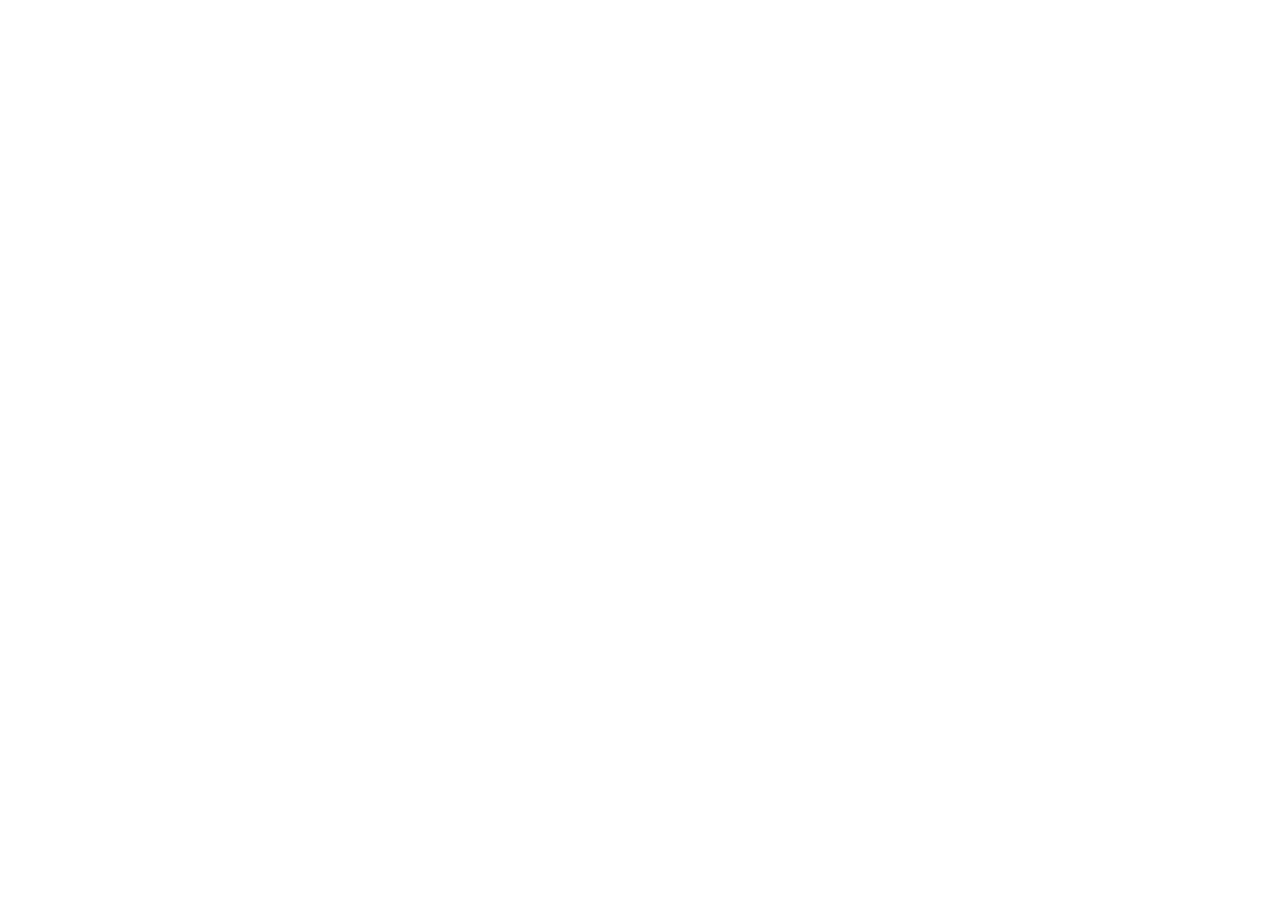
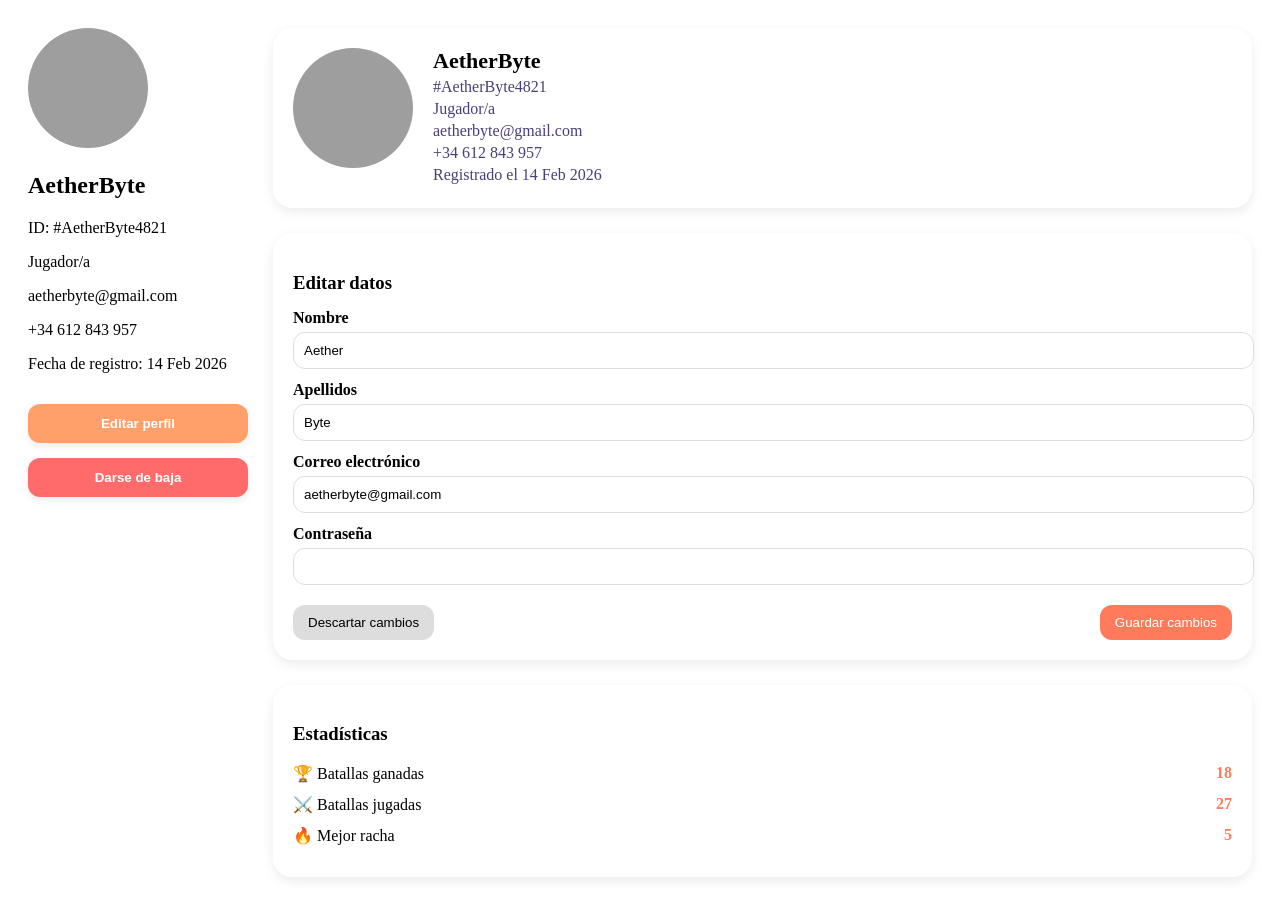
Before and after one commit to 333ares/Xuxemons, an Angular app in the folder frontend/: page /perfil in a window 1280 px wide. Before the commit this address led to /. Before the commit the page ends 800 px from the top, so only its background shows below. Built offline with nearby package versions, Linux system fonts and the light colour scheme; grey boxes are pictures that could not be loaded.

Commit message:
Archivos TS, HTML y CSS empezados
He empezado a hacer el codigo de los tres archivos para crear la pantalla de usuario. Aun no esta acabado, cuando este listo hare un commit explicando brevemente los archivos.

```diff
--- a/frontend/src/app/app.routes.ts
+++ b/frontend/src/app/app.routes.ts
@@ -1,9 +1,15 @@
 import { Routes } from '@angular/router';
 import { PaginaPrincipal } from './pagina-principal/pagina-principal';
+import { PerfilComponent } from './perfil/perfil';
+
 
 export const routes: Routes = [
   {
     path: '',
     component: PaginaPrincipal
+  },
+  {
+    path: 'perfil',
+    component: PerfilComponent
   }
 ];
--- a/frontend/src/app/perfil/perfil.css
+++ b/frontend/src/app/perfil/perfil.css
@@ -0,0 +1,150 @@
+/* ===== LAYOUT GENERAL ===== */
+
+.perfil-contenedor {
+  display: grid;
+  grid-template-columns: 220px 1fr;
+  gap: 25px;
+  padding: 20px;
+}
+
+/* ===== MENU LATERAL ===== */
+
+.menu-lateral {
+  display: flex;
+  flex-direction: column;
+  gap: 15px;
+}
+
+.btn-lateral {
+  padding: 12px;
+  border-radius: 12px;
+  border: none;
+  background: #ffffffcc;
+  box-shadow: 0 3px 8px rgba(0,0,0,0.08);
+  cursor: pointer;
+  font-weight: 600;
+}
+
+.btn-lateral.activo {
+  background: #ff9f6a;
+  color: white;
+}
+
+.btn-lateral.danger {
+  background: #ff6b6b;
+  color: white;
+}
+
+/* ===== CONTENIDO PRINCIPAL ===== */
+
+.contenido {
+  display: flex;
+  flex-direction: column;
+  gap: 25px;
+}
+
+/* ===== CABECERA ===== */
+
+.cabecera {
+  display: flex;
+  gap: 20px;
+  background: #ffffffcc;
+  padding: 20px;
+  border-radius: 20px;
+  box-shadow: 0 4px 12px rgba(0,0,0,0.08);
+}
+
+.avatar {
+  width: 120px;
+  height: 120px;
+  border-radius: 50%;
+  object-fit: cover;
+}
+
+.info-usuario h2 {
+  margin: 0;
+  font-size: 22px;
+}
+
+.info-usuario p {
+  margin: 4px 0;
+  color: #4a3f7a;
+}
+
+/* ===== FORMULARIO ===== */
+
+.formulario {
+  background: #ffffffcc;
+  padding: 20px;
+  border-radius: 20px;
+  box-shadow: 0 4px 12px rgba(0,0,0,0.08);
+}
+
+.formulario h3 {
+  margin-bottom: 15px;
+}
+
+label {
+  display: block;
+  margin-top: 12px;
+  font-weight: 600;
+}
+
+input {
+  width: 100%;
+  padding: 10px;
+  border-radius: 12px;
+  border: 1px solid #ddd;
+  margin-top: 5px;
+}
+
+.botones {
+  display: flex;
+  justify-content: space-between;
+  margin-top: 20px;
+}
+
+.btn-secundario {
+  background: #ddd;
+  padding: 10px 15px;
+  border-radius: 12px;
+  border: none;
+  cursor: pointer;
+}
+
+.btn-principal {
+  background: #ff7b5c;
+  color: white;
+  padding: 10px 15px;
+  border-radius: 12px;
+  border: none;
+  cursor: pointer;
+}
+
+/* ===== ESTADÍSTICAS ===== */
+
+.estadisticas {
+  background: #ffffffcc;
+  padding: 20px;
+  border-radius: 20px;
+  box-shadow: 0 4px 12px rgba(0,0,0,0.08);
+}
+
+.stat {
+  display: flex;
+  justify-content: space-between;
+  margin-bottom: 12px;
+  font-size: 16px;
+}
+
+.stat strong {
+  color: #ff7b5c;
+}
+
+/* ===== RESPONSIVE ===== */
+
+@media (max-width: 900px) {
+  .perfil-contenedor {
+    grid-template-columns: 1fr;
+  }
+}
--- a/frontend/src/app/perfil/perfil.html
+++ b/frontend/src/app/perfil/perfil.html
@@ -1 +1,88 @@
-<p>perfil works!</p>
+<div class="perfil-contenedor">
+
+  <!-- LATERAL IZQUIERDO -->
+  <aside class="menu-lateral">
+
+  <div class="perfil-mini">
+    <img class="avatar" [src]="usuario.avatar" alt="avatar" />
+
+    <h2>{{ usuario.username }}</h2>
+    <p class="userid">ID: {{ usuario.userId }}</p>
+    <p class="rol">{{ usuario.rol }}</p>
+    <p class="email">{{ usuario.email }}</p>
+    <p class="telefono">{{ usuario.telefono }}</p>
+    <p class="registro">Fecha de registro: {{ usuario.fechaRegistro }}</p>
+  </div>
+
+  <button class="btn-lateral activo">Editar perfil</button>
+  <button class="btn-lateral danger">Darse de baja</button>
+
+</aside>
+
+
+  <!-- CONTENIDO PRINCIPAL -->
+  <main class="contenido">
+
+    <!-- CABECERA DEL PERFIL -->
+    <section class="cabecera">
+      <img class="avatar" [src]="usuario.avatar" alt="avatar" />
+
+      <div class="info-usuario">
+        <h2>{{ usuario.username }}</h2>
+        <p class="userid">{{ usuario.userId }}</p>
+        <p class="rol">{{ usuario.rol }}</p>
+        <p class="email">{{ usuario.email }}</p>
+        <p class="telefono">{{ usuario.telefono }}</p>
+        <p class="registro">Registrado el {{ usuario.fechaRegistro }}</p>
+      </div>
+    </section>
+
+    <!-- FORMULARIO -->
+    <section class="formulario">
+      <h3>Editar datos</h3>
+
+      <form [formGroup]="form">
+
+        <label>Nombre</label>
+        <input type="text" formControlName="nombre">
+
+        <label>Apellidos</label>
+        <input type="text" formControlName="apellidos">
+
+        <label>Correo electrónico</label>
+        <input type="email" formControlName="email">
+
+        <label>Contraseña</label>
+        <input type="password" formControlName="password">
+
+        <div class="botones">
+          <button type="button" class="btn-secundario" (click)="descartarCambios()">Descartar cambios</button>
+          <button type="button" class="btn-principal" (click)="guardarCambios()">Guardar cambios</button>
+        </div>
+
+      </form>
+    </section>
+
+    <!-- ESTADÍSTICAS -->
+    <section class="estadisticas">
+      <h3>Estadísticas</h3>
+
+      <div class="stat">
+        <span>🏆 Batallas ganadas</span>
+        <strong>{{ stats.ganadas }}</strong>
+      </div>
+
+      <div class="stat">
+        <span>⚔️ Batallas jugadas</span>
+        <strong>{{ stats.jugadas }}</strong>
+      </div>
+
+      <div class="stat">
+        <span>🔥 Mejor racha</span>
+        <strong>{{ stats.racha }}</strong>
+      </div>
+    </section>
+
+  </main>
+
+</div>
--- a/frontend/src/app/perfil/perfil.ts
+++ b/frontend/src/app/perfil/perfil.ts
@@ -1,11 +1,57 @@
 import { Component } from '@angular/core';
+import { CommonModule } from '@angular/common';
+import { ReactiveFormsModule, FormBuilder, FormGroup } from '@angular/forms';
 
 @Component({
   selector: 'app-perfil',
-  imports: [],
+  standalone: true,
+  imports: [CommonModule, ReactiveFormsModule],
   templateUrl: './perfil.html',
-  styleUrl: './perfil.css',
+  styleUrls: ['./perfil.css']
 })
-export class Perfil {
+export class PerfilComponent {
 
+  // Datos del usuario (luego vendrán del backend)
+  usuario = {
+    avatar: 'assets/avatar.png',
+    username: 'AetherByte',
+    userId: '#AetherByte4821',
+    rol: 'Jugador/a',
+    email: 'aetherbyte@gmail.com',
+    telefono: '+34 612 843 957',
+    fechaRegistro: '14 Feb 2026',
+    nombre: 'Aether',
+    apellidos: 'Byte'
+  };
+
+  // Estadísticas del usuario
+  stats = {
+    ganadas: 18,
+    jugadas: 27,
+    racha: 5
+  };
+
+  form: FormGroup;
+
+  constructor(private fb: FormBuilder) {
+    this.form = this.fb.group({
+      nombre: [this.usuario.nombre],
+      apellidos: [this.usuario.apellidos],
+      email: [this.usuario.email],
+      password: ['']
+    });
+  }
+
+  guardarCambios() {
+    console.log('Datos enviados:', this.form.value);
+  }
+
+  descartarCambios() {
+    this.form.patchValue({
+      nombre: this.usuario.nombre,
+      apellidos: this.usuario.apellidos,
+      email: this.usuario.email,
+      password: ''
+    });
+  }
 }
```
